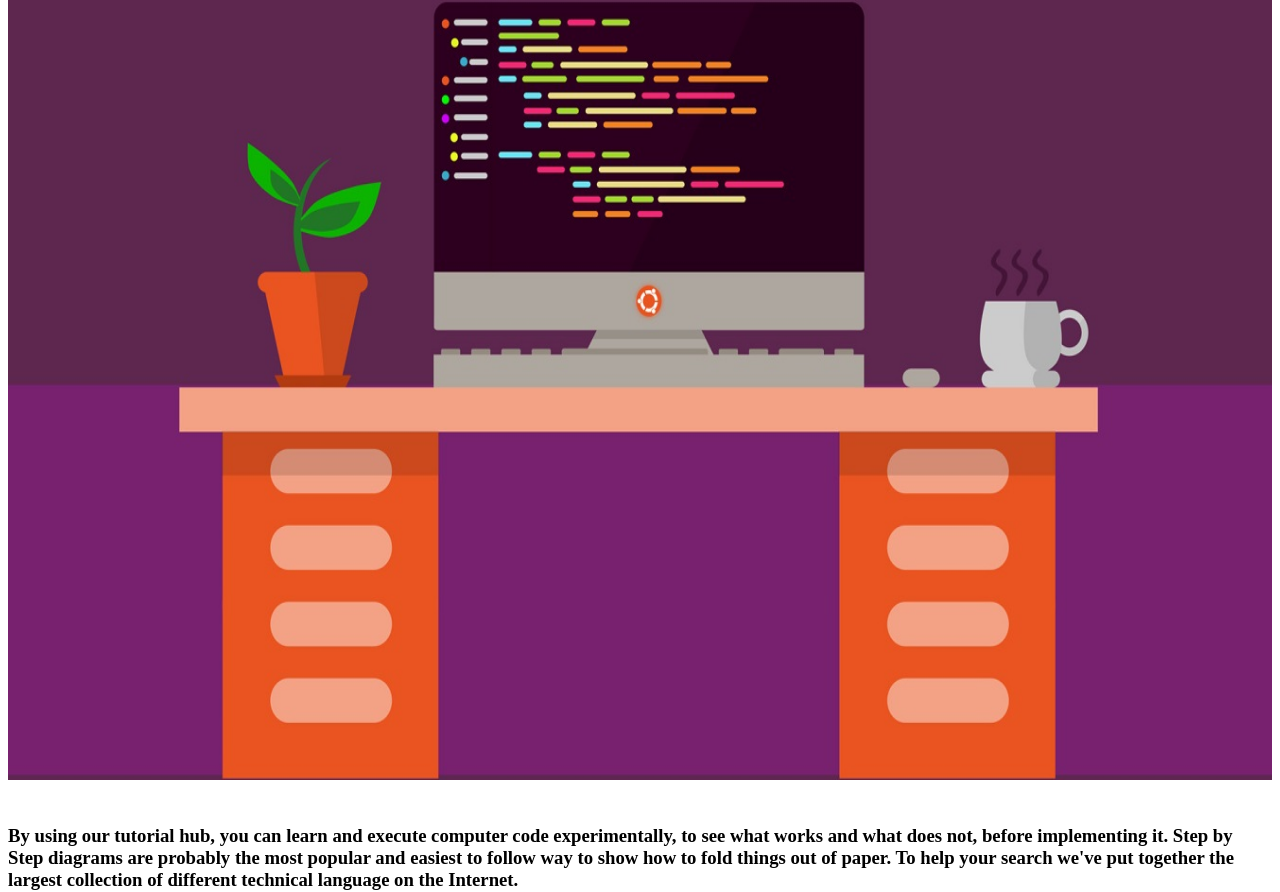
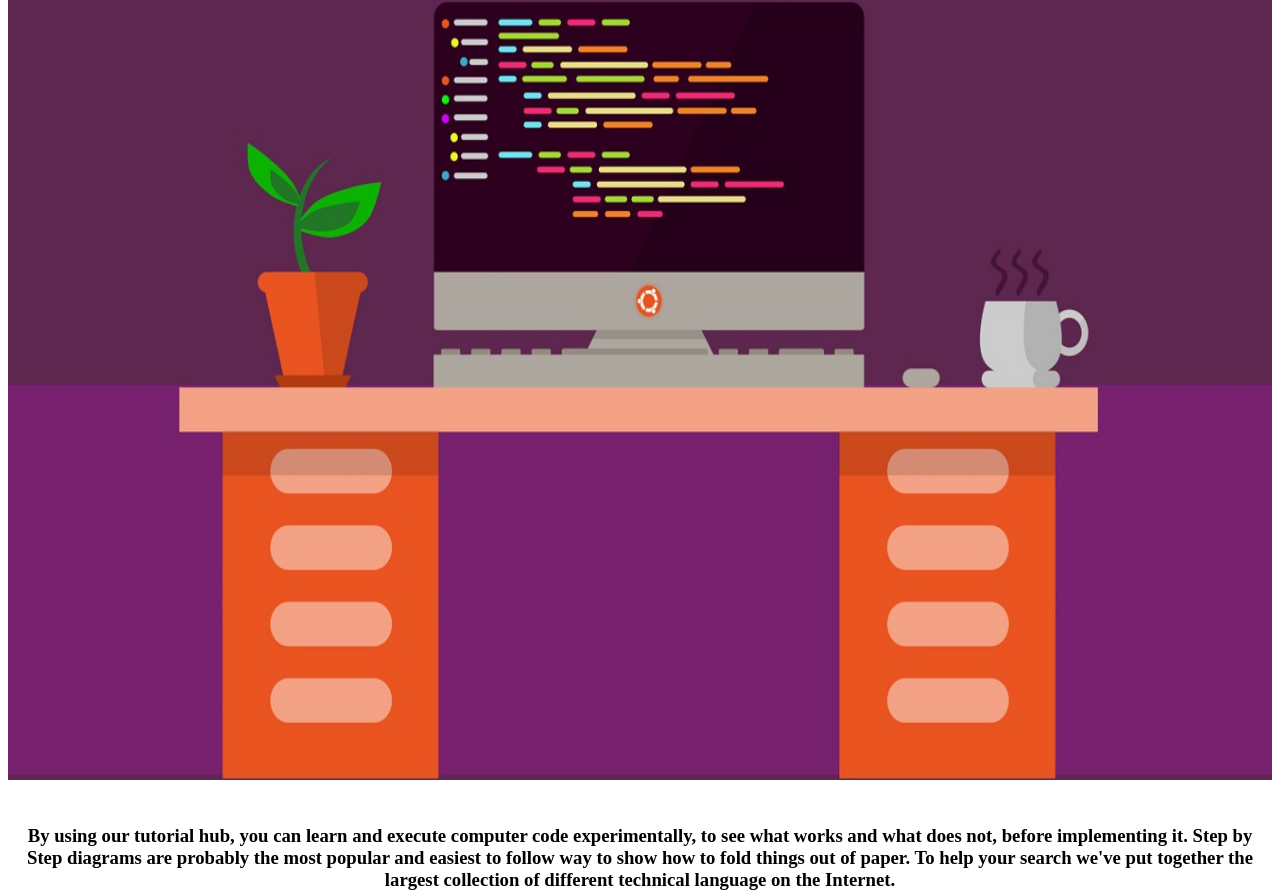
Before and after one commit to KRP-05/HTML-2, a plain HTML site: page index.html in a window 1280 px wide. Shown: the part 63-955 px from the top of the page. Drawn offline with Linux system fonts and the light colour scheme.

Commit message:
Update index.html

```diff
--- a/index.html
+++ b/index.html
@@ -20,10 +20,10 @@
     </div>
     <div class ="bodyimg">
         <img src="images/wallpaper.jpg" height="800px" width="100%">
-        <h3><br>
+        <h3><br><center>
         By using our tutorial hub, you can learn and execute computer code experimentally, to see what works and what does not, before implementing it.
         Step by Step diagrams are probably the most popular and easiest to follow way to show how to fold things out of paper.
-        To help your search we've put together the largest collection of different technical language on the Internet.
+        To help your search we've put together the largest collection of different technical language on the Internet.</center>
         </h3>
     </div>
     <div class ="grid">
```
